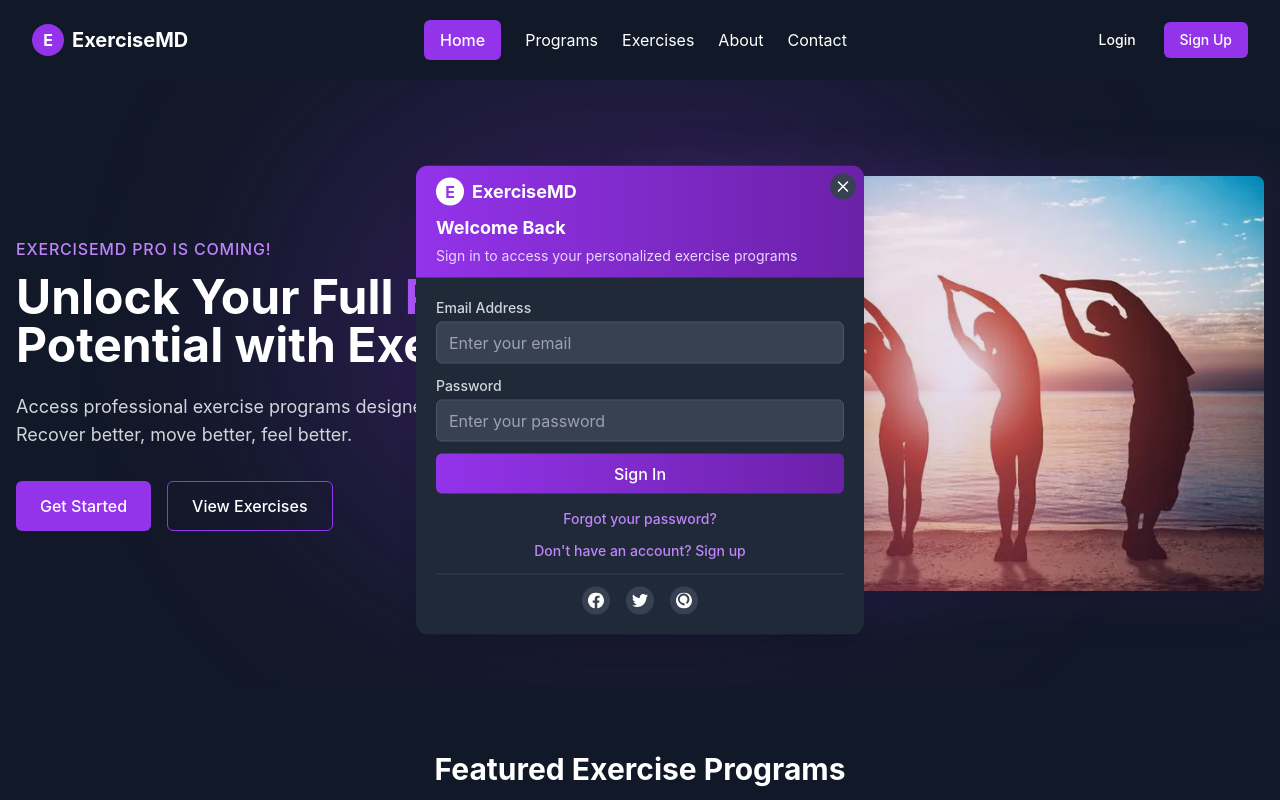
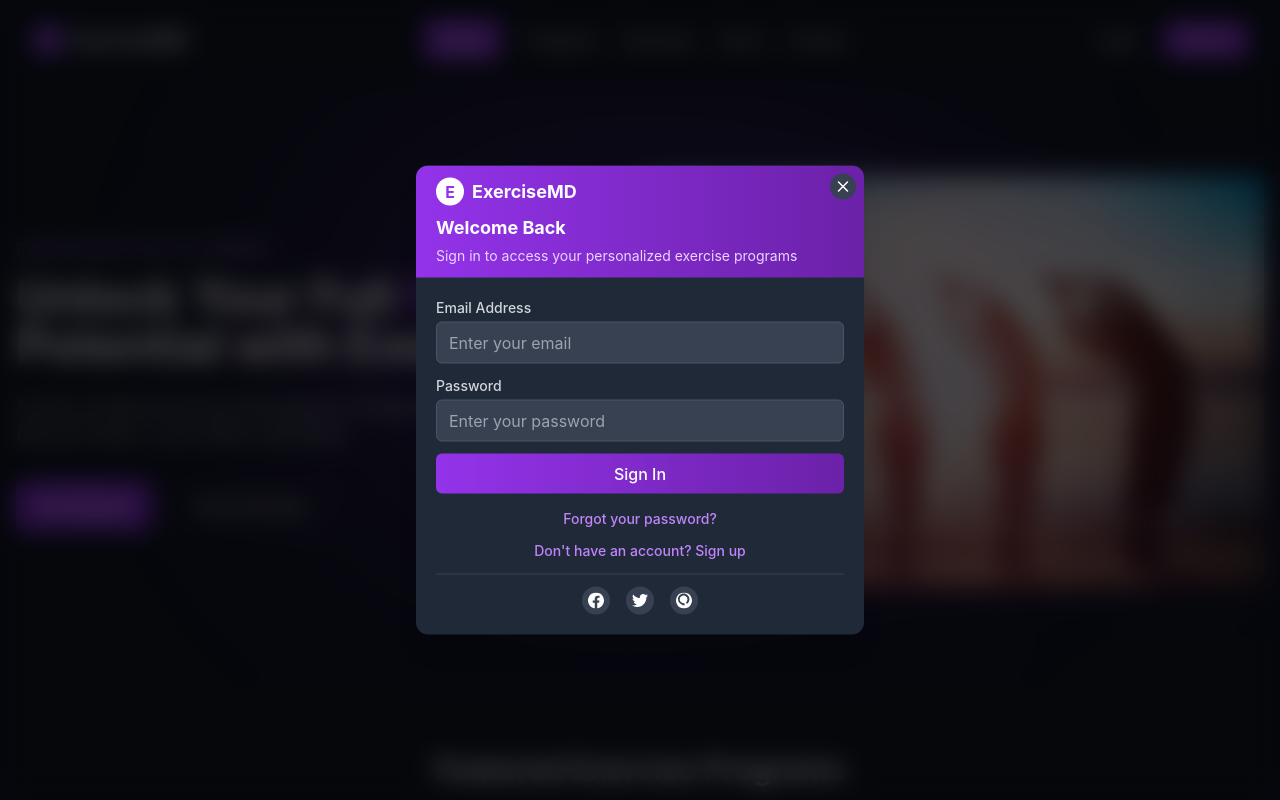
Before and after one commit to RaviKiran25052/DailyPhysio_Frontend, a React (Create React App) app: page / in a window 1280 px wide. Both pictures are taken after a click on the button "Login". Shown: the top 800 px of the page. Built offline with nearby package versions, Linux system fonts and the light colour scheme.

Commit message:
login background blur

```diff
--- a/src/Components/HomePage/Navbar.jsx
+++ b/src/Components/HomePage/Navbar.jsx
@@ -11,10 +11,14 @@ const Navbar = () => {
     setIsLogin(loginMode);
     setShowLoginModal(true);
     setIsMenuOpen(false);
+    // Prevent scrolling when modal is open
+    document.body.style.overflow = 'hidden';
   };
 
   const closeLoginModal = () => {
     setShowLoginModal(false);
+    // Restore scrolling when modal is closed
+    document.body.style.overflow = 'auto';
   };
 
   return (
@@ -88,8 +92,16 @@ const Navbar = () => {
         )}
       </nav>
 
-      {/* Login/Signup Modal */}
+      {/* Blurred Backdrop Overlay for Login/Signup Modal */}
       {showLoginModal && (
+        <>
+          {/* Dark overlay with blur effect */}
+          <div
+            className="fixed inset-0 bg-black/70 backdrop-blur-md z-40"
+            onClick={closeLoginModal}
+          ></div>
+
+          {/* Modal */}
           <div className="fixed top-1/2 left-1/2 transform -translate-x-1/2 -translate-y-1/2 z-50 w-[95%] max-w-md mx-auto">
             <div className="relative w-full">
               <button
@@ -101,6 +113,7 @@ const Navbar = () => {
               <Login initialMode={isLogin} />
             </div>
           </div>
+        </>
       )}
     </>
   );
```
Lines whose indentation alone changed are shown as unchanged.
